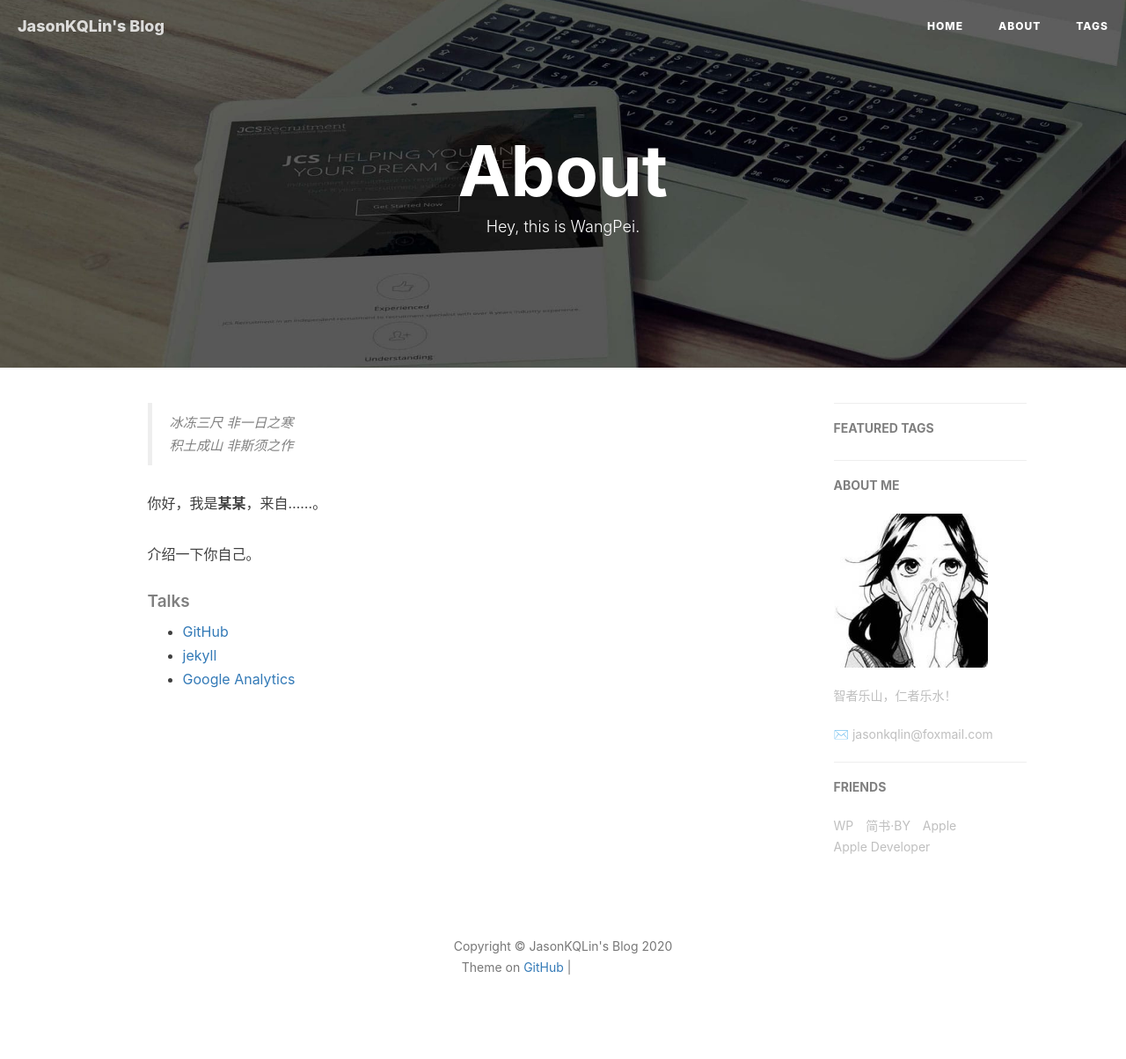
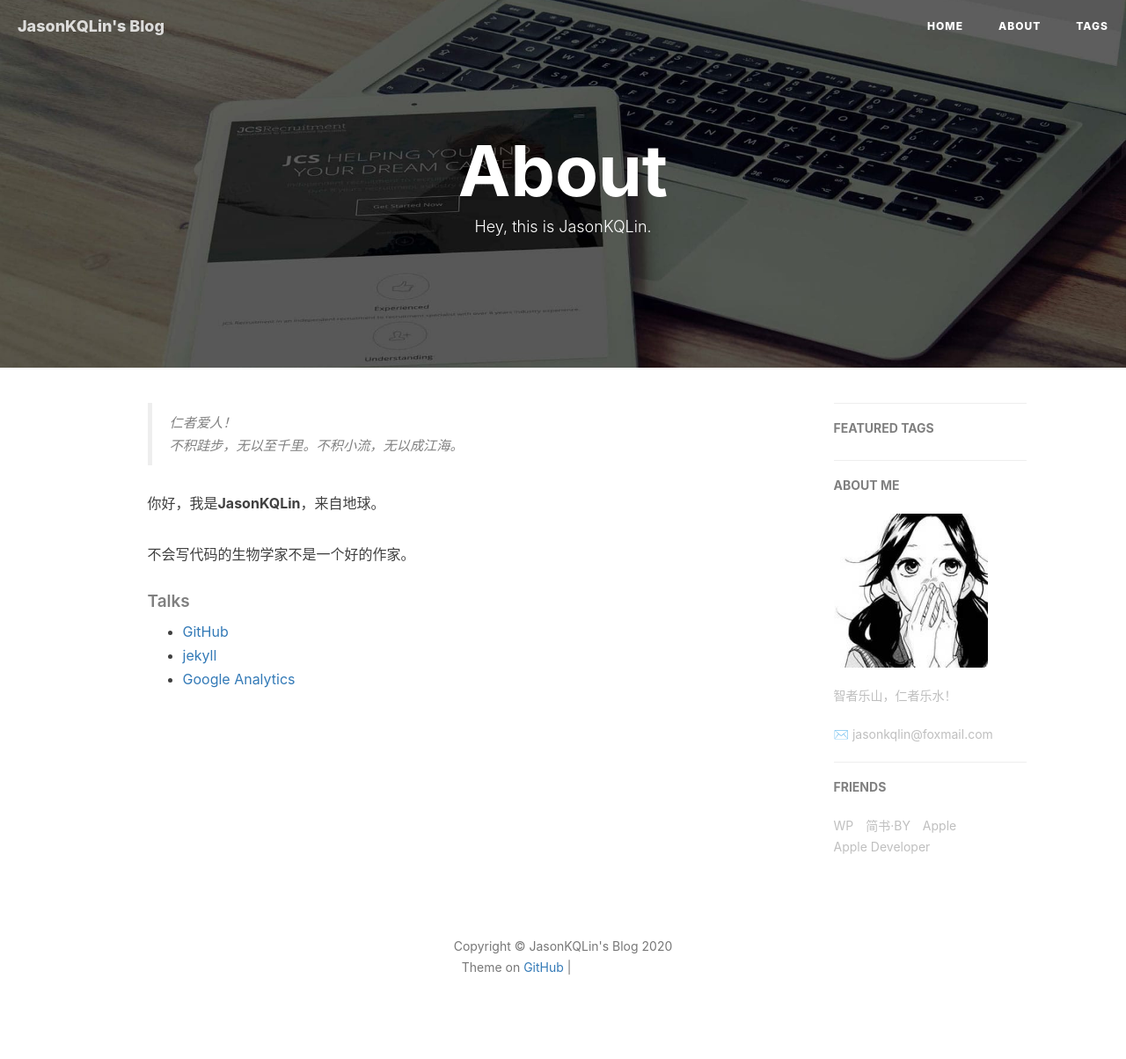
Before and after one commit to Jasonlinchina/bioinfo.github.com, a Jekyll site: the page built from about.html, in a window 1280 px wide. Shown: the whole page at 88% size. Built offline with Jekyll 4.4.1, drawn with Linux system fonts in a browser that asks for light colours; nearby versions of some CDN libraries; comment, search, counter and statistics services are not loaded; grey boxes are pictures that could not be loaded.

Commit message:
Update about.html

```diff
--- a/about.html
+++ b/about.html
@@ -1,7 +1,7 @@
 ---
 layout: page
 title: "About"
-description: "Hey, this is WangPei."
+description: "Hey, this is JasonKQLin."
 header-img: "img/post-bg-rwd.jpg"
 ---
 
@@ -15,12 +15,12 @@ header-img: "img/post-bg-rwd.jpg"
 <div class="zh post-container">
 
     <!--copied from markdown -->
-    <blockquote><p>冰冻三尺 非一日之寒<br>
-    积土成山 非斯须之作</p></blockquote>
+    <blockquote><p>仁者爱人！<br>
+    不积跬步，无以至千里。不积小流，无以成江海。</p></blockquote>
 
-    <p>你好，我是<strong>某某</strong>，来自……。</p>
+    <p>你好，我是<strong>JasonKQLin</strong>，来自地球。</p>
 
-    <p>介绍一下你自己。</p>
+    <p>不会写代码的生物学家不是一个好的作家。</p>
 
 
 
```
